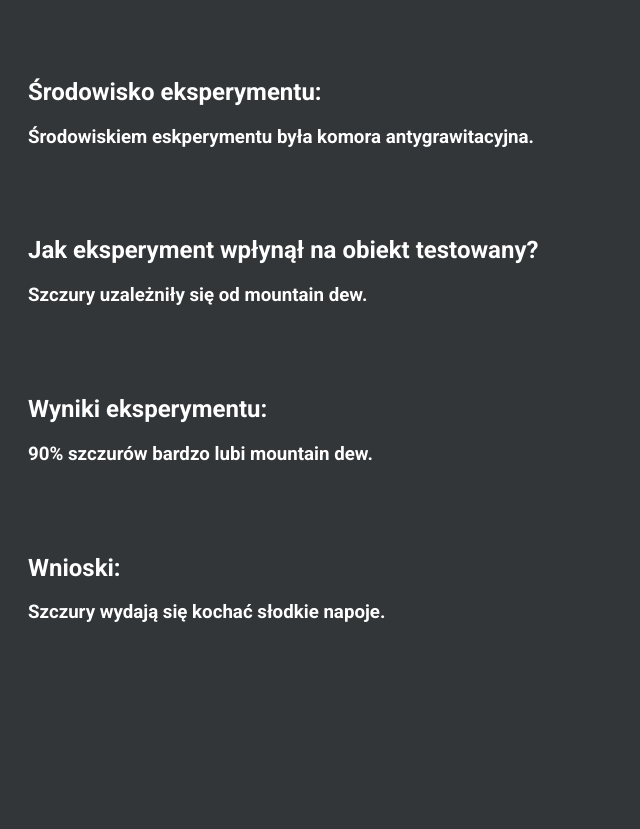
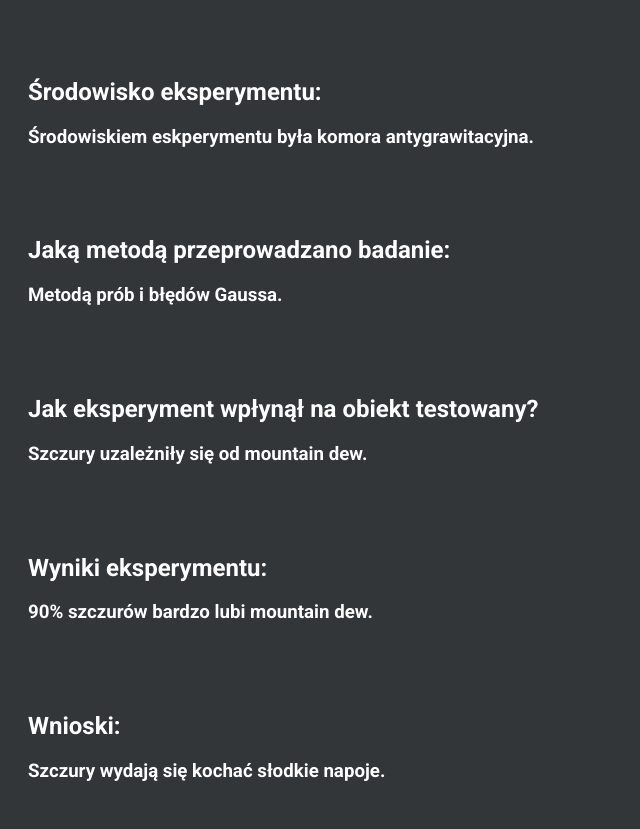
Before and after one commit to Falanger-debug/Simplified-Science, a Flask app: template templates/streszczenie.html in a window 1280 px wide. Shown: the part 520-1349 px from the top of the page, without its empty margins (0-640 px from the left). Before the commit the page ends 1142 px from the top, so only its background shows below. Run offline with Flask 3, Linux system fonts and the light colour scheme; the template is opened without the code that fills it, so the values that code supplies are empty.

Commit message:
Update streszczenie.html

```diff
--- a/templates/streszczenie.html
+++ b/templates/streszczenie.html
@@ -107,6 +107,15 @@
 
         <div class="para">
             <h2>
+                Jaką metodą przeprowadzano badanie:
+            </h2>
+            <h3>
+                Metodą prób i błędów Gaussa.
+            </h3>
+        </div>
+
+        <div class="para">
+            <h2>
                 Jak eksperyment wpłynął na obiekt testowany?
             </h2>
             <h3>
```
